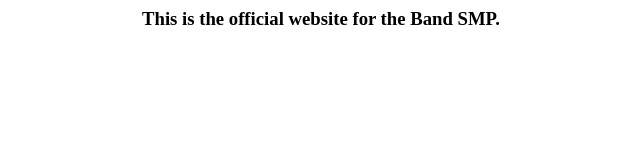
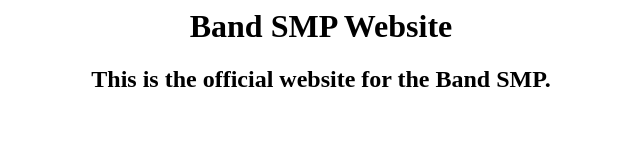
Before and after one commit to CactusCoder13/P1224Cr33p3r.github.io, a plain HTML site: page index.html in a window 1280 px wide. Shown: the whole page, without its empty margins (319-959 px from the left). Drawn offline with Linux system fonts and the light colour scheme.

Commit message:
Update index.html

```diff
--- a/index.html
+++ b/index.html
@@ -7,4 +7,6 @@
   </style>
 </head>
 
-<h3>This is the official website for the Band SMP.</h3>
+<h1>Band SMP Website</h1>
+
+<h2>This is the official website for the Band SMP.</h2>
```
